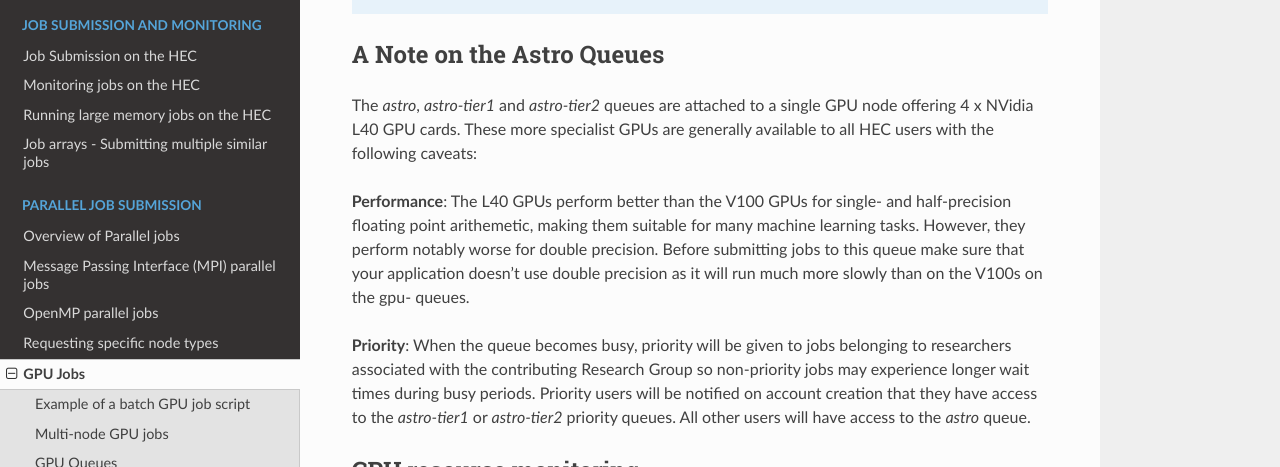
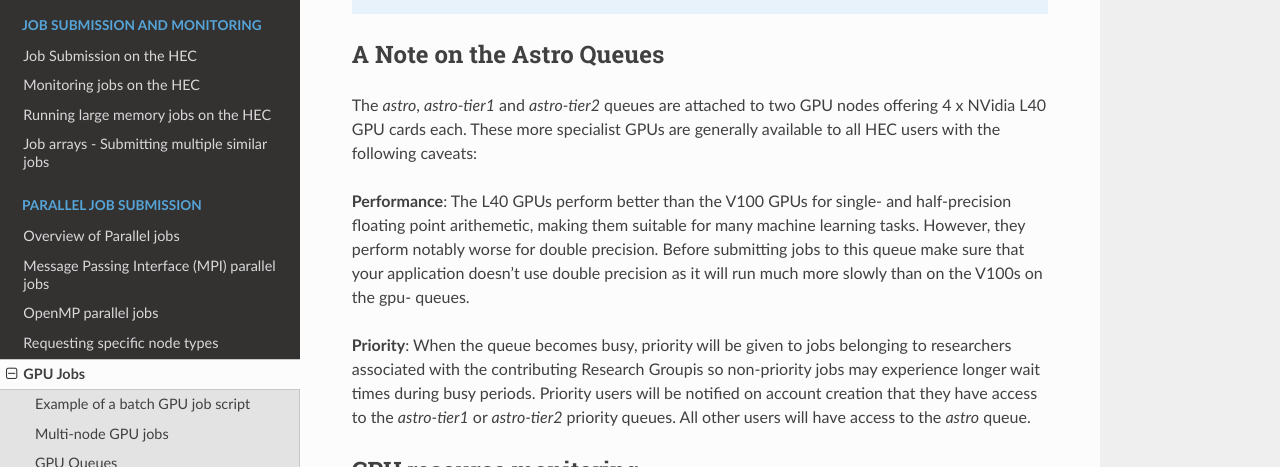
Before and after one commit to MikePacey/Lancaster-HEC, a Sphinx documentation site: the page built from docs/gpu.rst, in a window 1280 px wide and 1400 px high, scrolled down 2066 px. Shown: the part 162-629 px from the top of the window. Built offline with Sphinx 7.4.7 and the Read the Docs theme 2.0.0, drawn with Linux system fonts in a browser that asks for light colours; formulas are drawn with MathJax 3; some of the changed lines change nothing that is shown; some of the changed text lies outside the part shown.

Commit message:
main branch

```diff
--- a/docs/gpu.rst
+++ b/docs/gpu.rst
@@ -118,8 +118,8 @@
 A Note on the Astro Queues
 --------------------------
 
-The *astro*, *astro-tier1* and *astro-tier2* queues are attached to a single GPU node offering
-4 x NVidia L40 GPU cards. These more specialist GPUs are generally available to all
+The *astro*, *astro-tier1* and *astro-tier2* queues are attached to two GPU nodes offering
+4 x NVidia L40 GPU cards each. These more specialist GPUs are generally available to all
 HEC users with the following caveats:
 
 **Performance**: The L40 GPUs perform better than the V100 GPUs for single- and half-precision
@@ -129,7 +129,7 @@
 will run much more slowly than on the V100s on the gpu- queues.
 
 **Priority**: When the queue becomes busy, priority will be given to jobs belonging
-to researchers associated with the contributing Research Group so non-priority jobs
+to researchers associated with the contributing Research Groupis so non-priority jobs
 may experience longer wait times during busy periods. Priority users will be notified
 on account creation that they have access to the *astro-tier1* or *astro-tier2* priority
 queues. All other users will have access to the *astro* queue.
@@ -192,13 +192,13 @@
 Used (bytes)" reports the maximum amount of GPU memory (not to be confused with the compute
 node's main memory) used by the job.
 
-Each jobs' GPU utilisation can also be monitored while running using the **qgputop**
-command. The command accepts two flags - either ``-u username`` for all jobs run by the
-named user, or ``-j jobid`` to query a specific job.
+Each jobs' GPU utilisation can also be monitored while the job is running using the **qgputop**
+command. The command accepts the flags ``-u username``  and will list the GPU usage
+of the jobs by the specified user.
 
 .. code-block:: bash
 
-  JobID 2277, node gpu06
+  Node gpu06
   Mon Jul 10 11:53:39 2023
   +-----------------------------------------------------------------------------+
   | NVIDIA-SMI 525.85.12    Driver Version: 525.85.12    CUDA Version: 12.0     |
@@ -224,6 +224,11 @@
 in the output shows GPU utilisation in the field "GPU-Util" (the 100% value in the
 output). The second box shows what processes are currently attached to a GPU and
 how much GPU memory they are consuming.
+
+.. note::
+
+  If you have multiple jobs running on a gpu node, this tool will not differentiate
+  which GPU belongs to which job.
 
 .. note::
 
```
